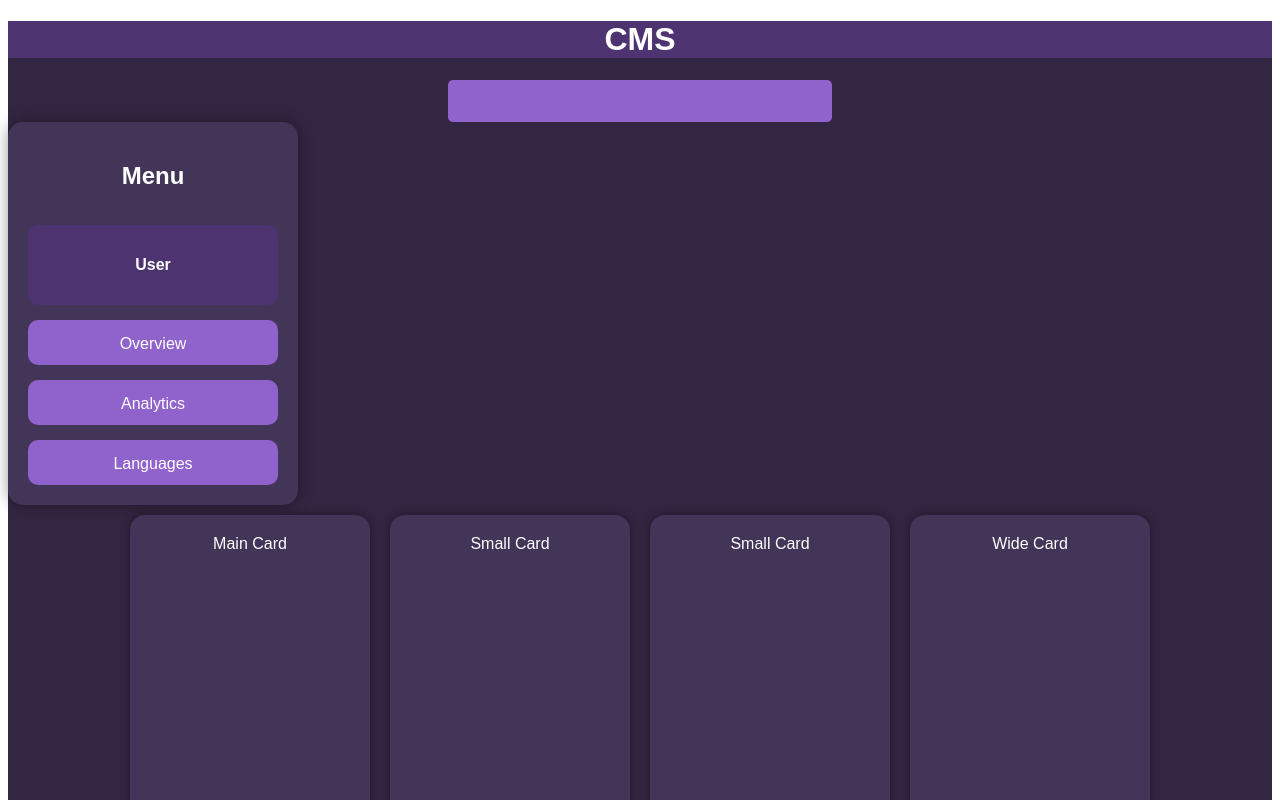
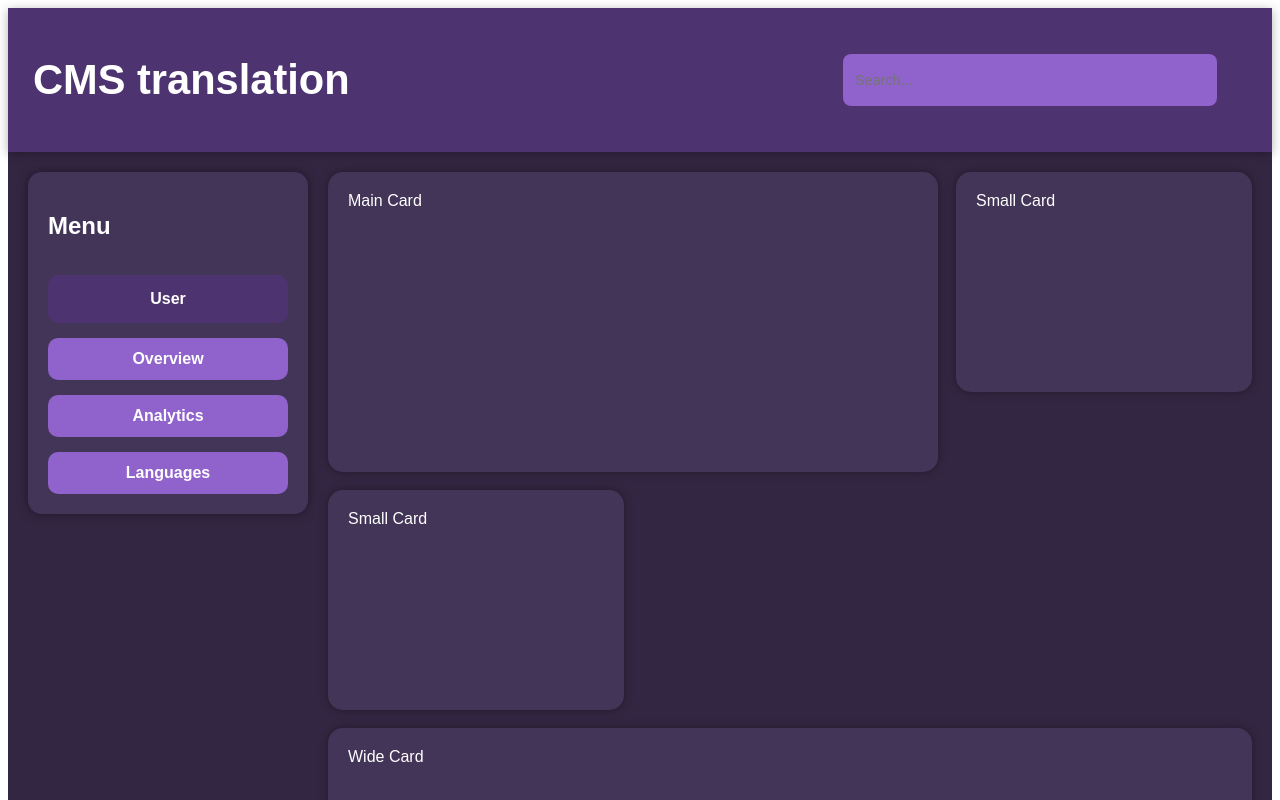
Before and after one commit to infryt17/translations-cms, a React (Vite) app in the folder translations-cms-main/: page / in a window 1280 px wide. Shown: the top 800 px of the page. Built offline with nearby package versions, Linux system fonts and the light colour scheme.

Commit message:
scss and layout update

```diff
--- a/translations-cms-main/src/App.tsx
+++ b/translations-cms-main/src/App.tsx
@@ -5,30 +5,30 @@ function App() {
   return (
     <BrowserRouter>
       <header className="topbar">
-        <h1>CMS</h1>
+        <h1>CMS translation</h1>
+        <input className="searchBar" placeholder="Search..." type="text" />
       </header>
 
-      <input className="searchBar" type="text" />
+      <div className="layout">
+        <nav className="sidebar">
+          <h2>Menu</h2>
 
-      <nav className="sidebar">
-        <h2 className="NavTitle">Menu</h2>
-        <div className="userCard">
-          <p>User</p>
-        </div>
+          <div className="userCard">User</div>
 
           <a href="#">Overview</a>
           <a href="#">Analytics</a>
           <a href="#">Languages</a>
         </nav>
 
-      <main className="contentArea">
+        <main>
           <div className="grid">
-          <div className="card large">Main Card</div>
+            <div className="cardMain">Main Card</div>
             <div className="card">Small Card</div>
             <div className="card">Small Card</div>
-          <div className="card wide">Wide Card</div>
+            <div className="cardWide">Wide Card</div>
           </div>
         </main>
+      </div>
     </BrowserRouter>
   );
 }
--- a/translations-cms-main/src/main.scss
+++ b/translations-cms-main/src/main.scss
@@ -4,94 +4,118 @@ $third: #9062cc;
 $hoverClr: #7c4fb6;
 $supportClr: #4d3370;
 
-@mixin defaultBtn {
-  background-color: $third;
-  color: white;
-  width: 70px;
-  height: 25px;
-  border-radius: 20px;
-  cursor: pointer;
-  border: 1.5px solid black;
-
-  &:hover {
-    @include defHover();
-  }
-}
-@mixin defHover {
-  background-color: $hoverClr;
-  transform: translateY(-4px);
-  transition: 0.2s ease;
-}
-.demo {
-  @include defaultBtn();
-}
 #root {
   font-family: Arial, Helvetica, sans-serif;
   background-color: $primaryBg;
-  text-align: center;
   color: white;
-  height: auto;
-}
-.sidebar {
-  width: 250px;
-  background: $secondaryBg;
-  padding: 20px;
+  min-height: 100vh;
   display: flex;
   flex-direction: column;
-  gap: 15px;
-  border-radius: 15px;
-  box-shadow: 0 0 15px rgba(0, 0, 0, 0.4);
-  overflow: hidden;
-  & a {
-    text-decoration: none;
-    color: white;
-    background-color: $third;
-    border-radius: 10px;
-    height: 30px;
-    text-align: center;
-    align-items: center;
-    padding-top: 15px;
-    &:hover {
-      transition: 0.2s ease;
-      background-color: $hoverClr;
-    }
-  }
 }
-.card {
-  background: $secondaryBg;
-  padding: 20px;
-  margin: 10px;
-  border-radius: 15px;
-  box-shadow: 0 0 10px rgba(0, 0, 0, 0.4);
-  display: inline-block;
-  height: 400px;
-  width: 200px;
-  align-items: center;
-  justify-content: center;
-  &:hover {
-    @include defHover();
-  }
-}
+
 .topbar {
   background-color: $supportClr;
+  padding: 20px 25px;
+  display: flex;
+  align-items: center;
+  justify-content: space-between;
+  font-size: 1.3rem;
+  box-shadow: 0 2px 10px rgba(0, 0, 0, 0.3);
 }
 
-.userCard {
-  padding: 15px;
-  border-radius: 10px;
-  text-align: center;
-  font-weight: bold;
-  background-color: $supportClr;
-}
 .searchBar {
-  position: sticky;
   background-color: $third;
   border: none;
-  border-radius: 5px;
-  width: 30%;
-  height: 40px;
+  border-radius: 8px;
+  width: 350px;
+  height: 36px;
+  padding: 8px 12px;
+  margin-right: 30px;
+  font-size: 0.9rem;
+  color: white;
   &:hover {
     background-color: $hoverClr;
     transition: 0.2s ease;
   }
 }
+
+.layout {
+  display: flex;
+  flex: 1;
+  padding: 20px;
+  gap: 20px;
+}
+.sidebar {
+  width: 240px;
+  background: $secondaryBg;
+  padding: 20px;
+  border-radius: 14px;
+  display: flex;
+  flex-direction: column;
+  gap: 15px;
+  height: fit-content;
+  box-shadow: 0 0 12px rgba(0, 0, 0, 0.4);
+
+  & a {
+    text-decoration: none;
+    color: white;
+    padding: 12px 14px;
+    background: $third;
+    border-radius: 10px;
+    text-align: center;
+    font-weight: bold;
+    transition: 0.2s ease;
+
+    &:hover {
+      background: $hoverClr;
+      transform: translateY(-3px);
+    }
+  }
+}
+
+.userCard {
+  background: $supportClr;
+  padding: 15px;
+  border-radius: 10px;
+  font-weight: bold;
+  text-align: center;
+}
+
+main {
+  flex: 1;
+}
+
+.grid {
+  display: grid;
+  grid-template-columns: repeat(auto-fit, minmax(220px, 1fr));
+  gap: 18px;
+}
+
+.card,
+.cardMain,
+.cardWide {
+  background: $secondaryBg;
+  padding: 20px;
+  border-radius: 15px;
+  box-shadow: 0 0 10px rgba(0, 0, 0, 0.35);
+  transition: 0.2s ease;
+
+  &:hover {
+    background-color: $hoverClr;
+    transform: translateY(-4px);
+  }
+
+  &.cardMain {
+    grid-column: span 2;
+    height: 260px;
+  }
+
+  &.card {
+    height: 180px;
+  }
+
+  &.cardWide {
+    grid-column: span 3;
+    height: 150px;
+  }
+}
```
Lines whose indentation alone changed are shown as unchanged.
